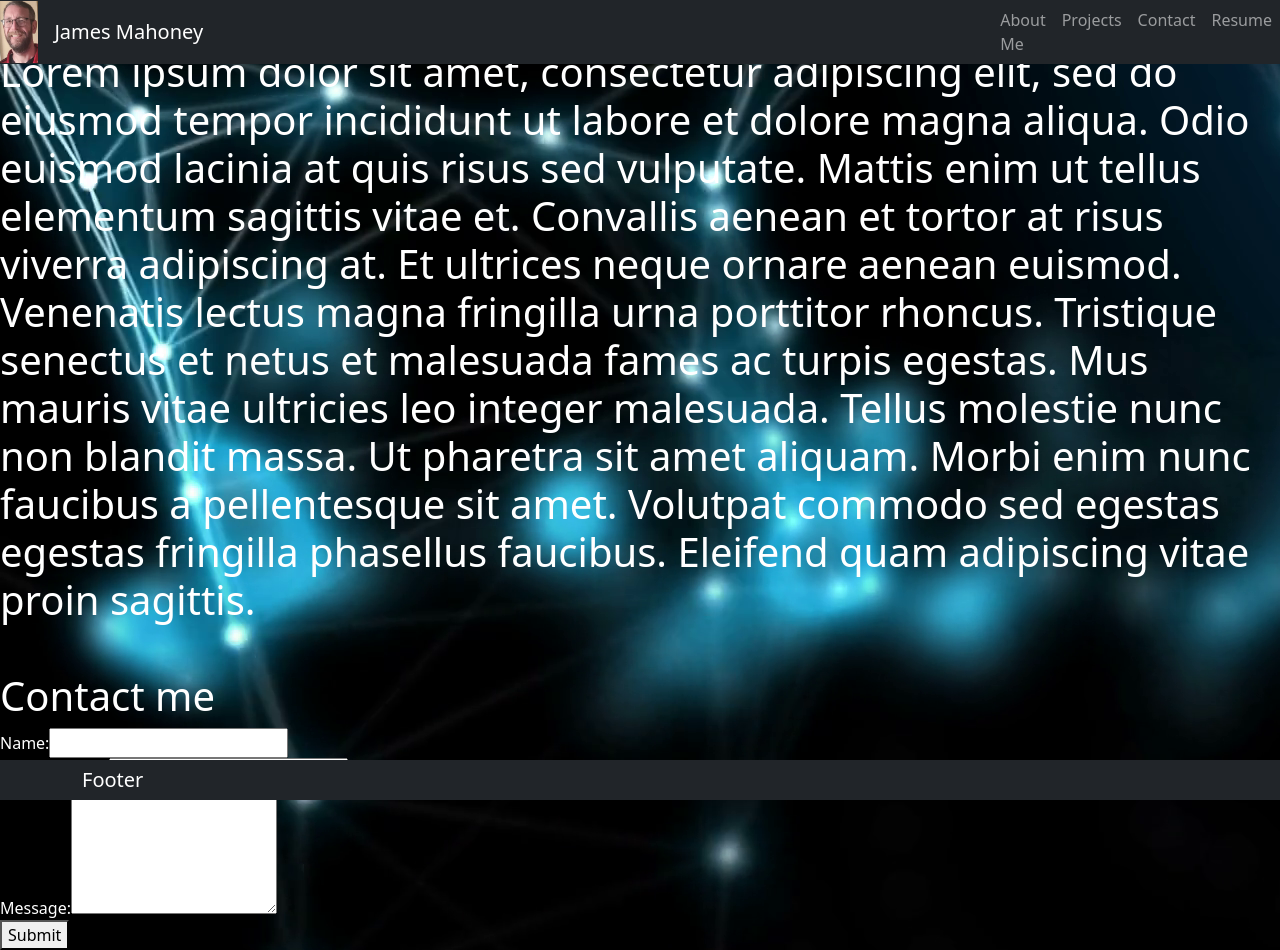
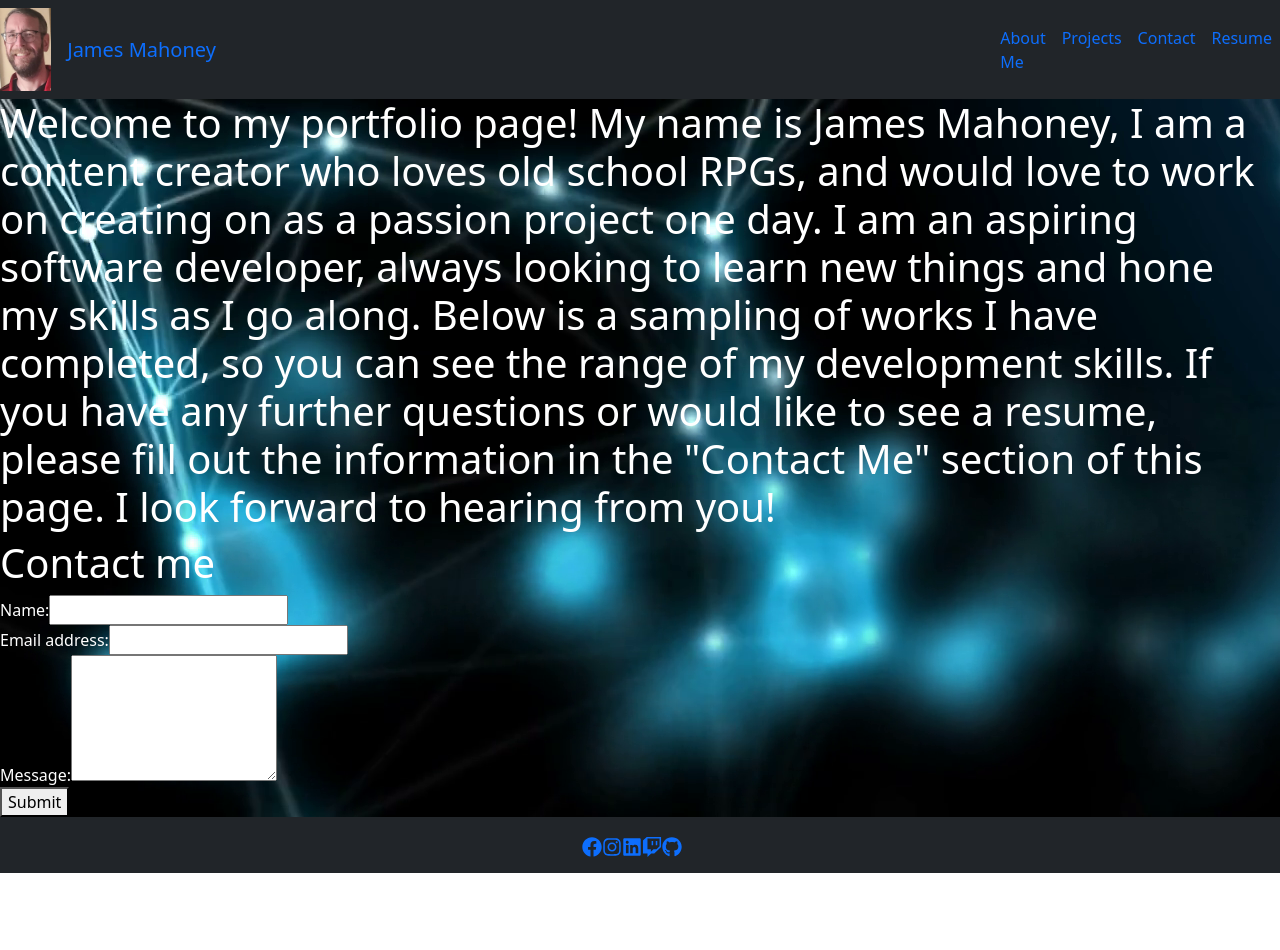
Before and after one commit to Jamesbmahoney/revised-portfolio, a React (Create React App) app: page / in a window 1280 px wide. After the commit the page ends 873 px from the top, so only its background shows below. Built offline with nearby package versions, Linux system fonts and the light colour scheme.

Commit message:
added styling to nav bar, icons to footer

```diff
--- a/package.json
+++ b/package.json
@@ -3,6 +3,9 @@
   "version": "0.1.0",
   "private": true,
   "dependencies": {
+    "@fortawesome/fontawesome-svg-core": "^6.1.1",
+    "@fortawesome/free-solid-svg-icons": "^6.1.1",
+    "@fortawesome/react-fontawesome": "^0.1.18",
     "@testing-library/jest-dom": "^5.16.4",
     "@testing-library/react": "^12.1.4",
     "@testing-library/user-event": "^13.5.0",
@@ -10,6 +13,7 @@
     "react": "^18.0.0",
     "react-bootstrap": "^2.2.3",
     "react-dom": "^18.0.0",
+    "react-icons": "^4.3.1",
     "react-scripts": "5.0.0",
     "web-vitals": "^2.1.4"
   },
--- a/src/App.js
+++ b/src/App.js
@@ -9,14 +9,13 @@ import Footer from "./components/Footer";
 
 function App() {
   return (
-    <div style={{ backgroundImage: `url(${bgImage})` }} className="" >
+    <div>
       <Navigation ></Navigation>
-      <div>
+      <div style={{ backgroundImage: `url(${bgImage})` }}>
       <About></About>
       <Contact></Contact>
+      <Footer></Footer>
       </div>
-      <Footer></Footer>
-
     </div>
   );
 }
--- a/src/components/About/index.js
+++ b/src/components/About/index.js
@@ -2,19 +2,16 @@ import React from "react";
 
 function About() {
   return (
-    <section class="my-5" >
+    <section>
       <h1 id="about" class="text-white">
-        Lorem ipsum dolor sit amet, consectetur adipiscing elit, sed do eiusmod
-        tempor incididunt ut labore et dolore magna aliqua. Odio euismod lacinia
-        at quis risus sed vulputate. Mattis enim ut tellus elementum sagittis
-        vitae et. Convallis aenean et tortor at risus viverra adipiscing at. Et
-        ultrices neque ornare aenean euismod. Venenatis lectus magna fringilla
-        urna porttitor rhoncus. Tristique senectus et netus et malesuada fames
-        ac turpis egestas. Mus mauris vitae ultricies leo integer malesuada.
-        Tellus molestie nunc non blandit massa. Ut pharetra sit amet aliquam.
-        Morbi enim nunc faucibus a pellentesque sit amet. Volutpat commodo sed
-        egestas egestas fringilla phasellus faucibus. Eleifend quam adipiscing
-        vitae proin sagittis.
+        Welcome to my portfolio page! My name is James Mahoney, I am a content
+        creator who loves old school RPGs, and would love to work on creating on
+        as a passion project one day. I am an aspiring software developer,
+        always looking to learn new things and hone my skills as I go along.
+        Below is a sampling of works I have completed, so you can see the range
+        of my development skills. If you have any further questions or would
+        like to see a resume, please fill out the information in the "Contact Me"
+        section of this page. I look forward to hearing from you!
       </h1>
     </section>
   );
--- a/src/components/Footer/index.js
+++ b/src/components/Footer/index.js
@@ -2,13 +2,24 @@ import React from "react";
 import { Navbar} from "react-bootstrap";
 import { NavbarBrand } from "react-bootstrap";
 import { Container } from "react-bootstrap";
+import { FaFacebook } from "react-icons/fa";
+import { FaInstagram } from "react-icons/fa";
+import { FaLinkedin } from "react-icons/fa";
+import { FaTwitch } from "react-icons/fa";
+import { FaGithub } from "react-icons/fa";
 
 function Footer() {
   return (
-    <div className="fixed-bottom">
-      <Navbar bg="dark" variant="dark" className="py-0">
-        <Container>
-          <NavbarBrand>Footer</NavbarBrand>
+    <div>
+      <Navbar bg="dark" variant="dark">
+        <Container className="d-flex justify-content-center">
+          <NavbarBrand>
+            <a href="https://www.facebook.com/james.b.mahoney/" class="highlight"><FaFacebook /></a>
+            <a href="https://www.instagram.com/jamesbmahoney/" class="highlight"><FaInstagram /></a>
+            <a href="https://www.linkedin.com/in/jamesbarrymahoney" class="highlight"><FaLinkedin  /></a>
+            <a href="https://www.twitch.tv/nomorerandombattles" class="highlight"><FaTwitch /></a>
+            <a href="https://github.com/Jamesbmahoney" class="highlight"><FaGithub /></a>
+            </NavbarBrand>
         </Container>
       </Navbar>
     </div>
--- a/src/components/Navigation/index.js
+++ b/src/components/Navigation/index.js
@@ -14,11 +14,11 @@ function Navigation(props) {
   } = props;
 
   return(
-  <Navbar bg="dark" variant="dark" className="py-0 fixed-top">
-    <img src={selfImage} style={{ width: "3%" }} alt="goofy smile" className="me-3"></img>
-    <Navbar.Brand href="#home">James Mahoney</Navbar.Brand>
+  <Navbar bg="dark" variant="" className="fixed-top position-sticky">
+    <img src={selfImage} style={{ width: "4%" }} alt="goofy smile" className="me-3 d-flex justify-content-start"></img>
+    <Navbar.Brand className="d-flex justify-content-start"  href="#home">James Mahoney</Navbar.Brand>
     <Container></Container>
-    <Nav className="me-auto">
+    <Nav className="d-flex justify-content-end">
       <Nav.Link  data-testid="aboutme" href="#aboutme" onClick={() => setContactSelected(false)}>About Me</Nav.Link>
       <Nav.Link href="#projects">Projects</Nav.Link>
       <Nav.Link href="#contactinfo">Contact</Nav.Link>
```
Also changed, not shown: 1 other file (tests, documents, lock files or other folders).
